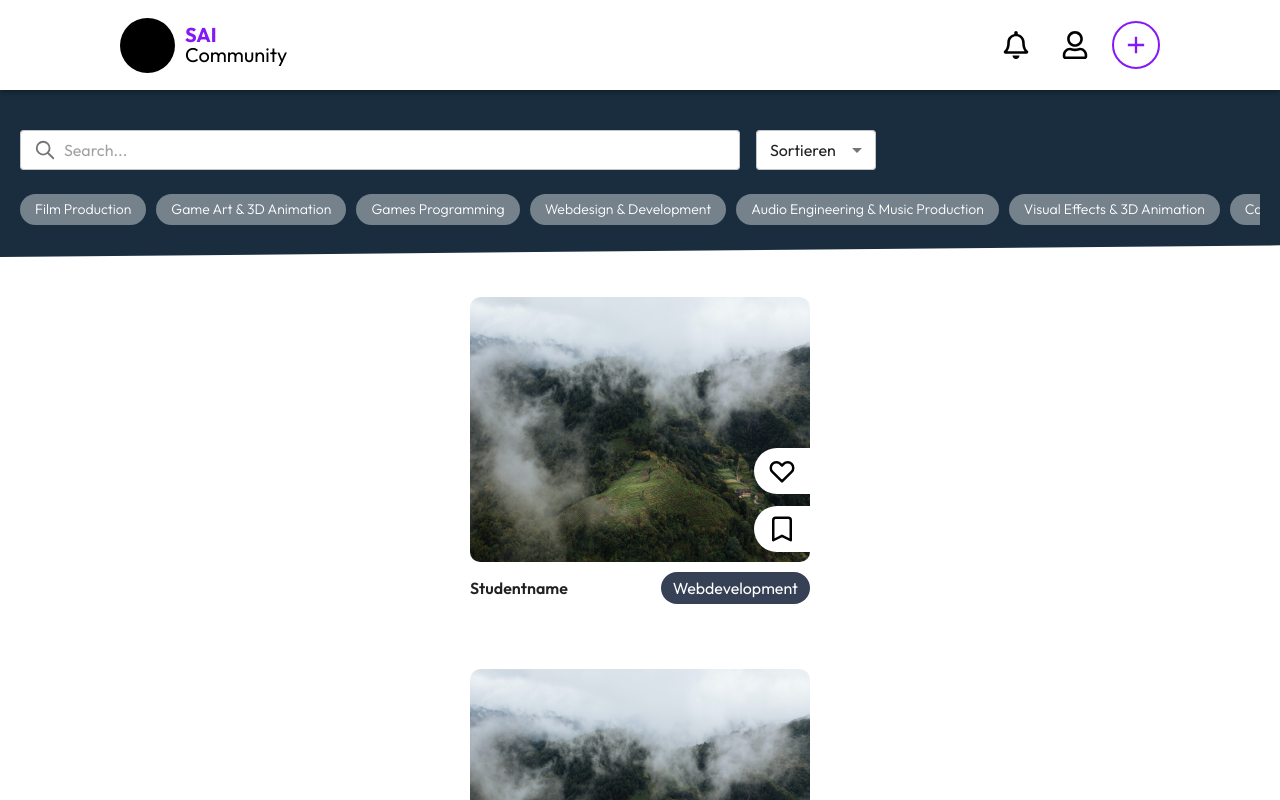
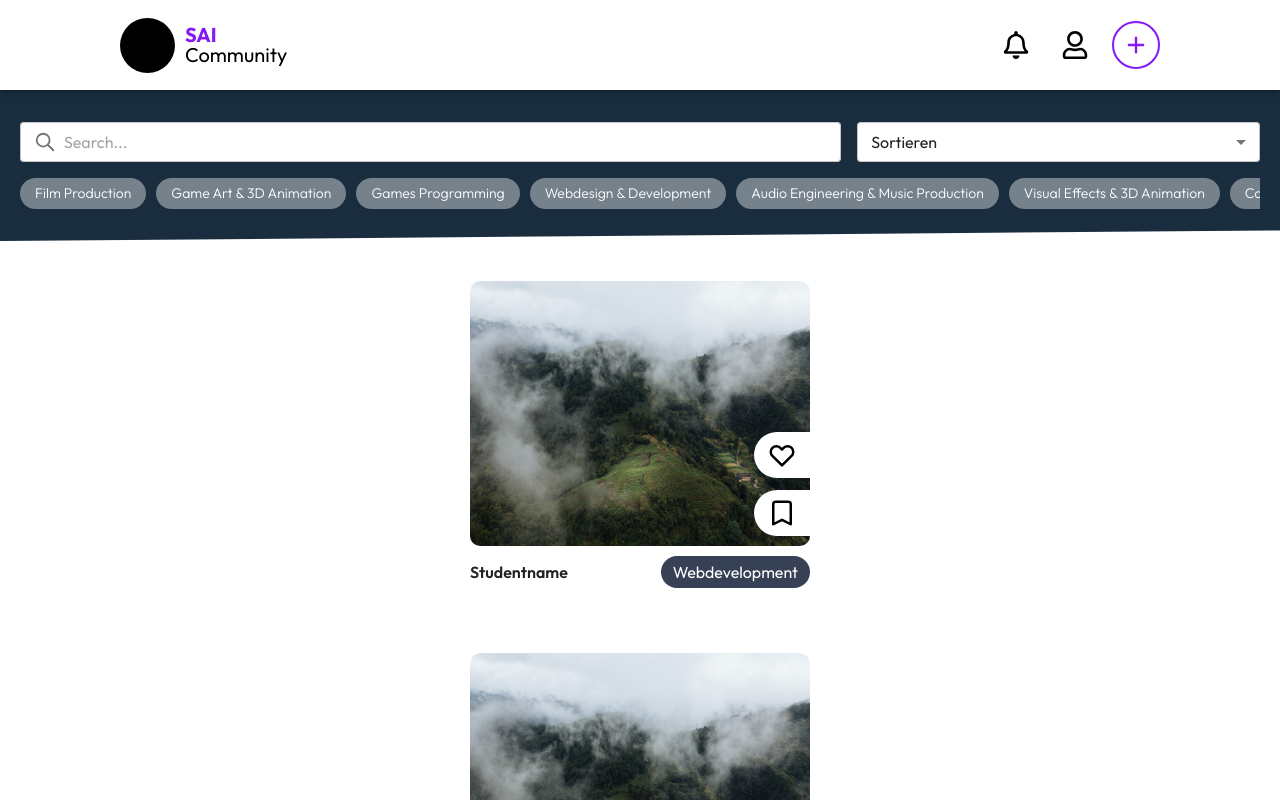
Before and after one commit to dream-lab-group/sae-community, a Next.js app: page / in a window 1280 px wide. Shown: the top 800 px of the page. Built offline with nearby package versions, Linux system fonts and the light colour scheme; what @directus/sdk would draw is missing.

Commit message:
minimal navigation adjustment

```diff
--- a/common/components/navigation-elements/custom-navbar.tsx
+++ b/common/components/navigation-elements/custom-navbar.tsx
@@ -24,7 +24,7 @@ export const CustomNavbar = ({ menuOpen }: AppBarHeaderProps) => {
         position: 'fixed',
         zIndex: 2000,
         background: '#fff',
-        height: `${smBreakpointDown && '100%'}`,
+        height: `${mdBreakpointDown && '100%'}`,
         width: `${mdBreakpointDown ? '100%' : '30%'}`,
         right: `${mdBreakpointUp && 0}`,
         boxShadow:
--- a/common/components/page-navigation/page-navigation.tsx
+++ b/common/components/page-navigation/page-navigation.tsx
@@ -5,6 +5,8 @@ import {
   MenuItem,
   OutlinedInput,
   Select,
+  useMediaQuery,
+  useTheme,
 } from '@mui/material';
 import { Globals } from '../../utils/utils';
 
@@ -26,7 +28,12 @@ const names = [
 ];
 
 export const PageNavigation = () => {
+  const theme = useTheme();
+  const smBreakpointDown = useMediaQuery(theme.breakpoints.down('sm'));
+  const mdBreakpointDown = useMediaQuery(theme.breakpoints.down('md'));
+  const lgBreakpointUp = useMediaQuery(theme.breakpoints.up('lg'));
   const [sortFilter, setSortFilter] = useState<string[]>([]);
+
   return (
     <>
       <Grid
@@ -44,11 +51,11 @@ export const PageNavigation = () => {
         <Grid
           item
           container
-          spacing={1}
+          spacing={2}
           alignItems="center"
           marginBottom="16px"
         >
-          <Grid item xs={7}>
+          <Grid item xs={8}>
             <FormControl fullWidth>
               <OutlinedInput
                 size="small"
@@ -62,8 +69,8 @@ export const PageNavigation = () => {
               />
             </FormControl>
           </Grid>
-          <Grid item xs={5} alignItems="center" justifyContent="center">
-            <FormControl sx={{ m: 1, minWidth: 120 }}>
+          <Grid item xs={4} alignItems="center" justifyContent="center">
+            <FormControl fullWidth>
               <Select
                 placeholder="Sortieren"
                 size="small"
--- a/pages/index.tsx
+++ b/pages/index.tsx
@@ -49,19 +49,20 @@ const appTheme = createTheme({
 const Home: NextPage = () => {
   const theme = useTheme();
   const smBreakpointDown = useMediaQuery(theme.breakpoints.down('sm'));
+  const mdBreakpointDown = useMediaQuery(theme.breakpoints.down('md'));
   const lgBreakpointUp = useMediaQuery(theme.breakpoints.up('lg'));
   const [menuOpen, setMenuOpen] = useState(false);
 
   const handleOpenMenu = () => {
     setMenuOpen(true);
-    if (smBreakpointDown) {
+    if (mdBreakpointDown) {
       document.documentElement.style.overflow = 'hidden';
     }
   };
 
   const handleCloseMenu = () => {
     setMenuOpen(false);
-    if (smBreakpointDown) {
+    if (mdBreakpointDown) {
       document.documentElement.style.overflow = 'scroll';
     }
   };
```
